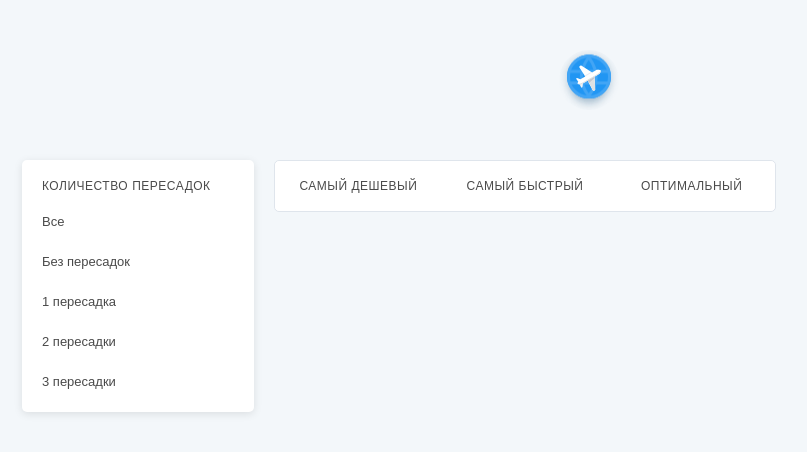
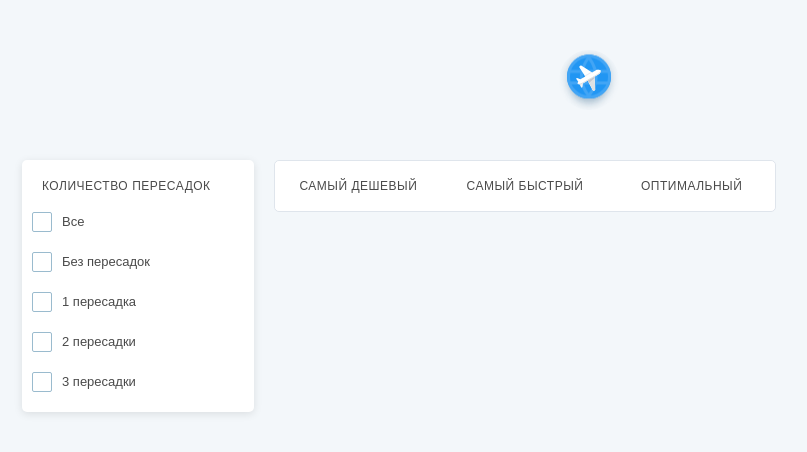
Before and after one commit to mihairu-code/aviasales-app, a React (Vite) app: page / in a window 1280 px wide. Shown: the top 452 px of the page, without its empty margins (81-888 px from the left). Built offline with nearby package versions, Linux system fonts and the light colour scheme.

Commit message:
save commit

```diff
--- a/src/Components/AsideFilter/FilterList/FilterList.jsx
+++ b/src/Components/AsideFilter/FilterList/FilterList.jsx
@@ -13,7 +13,7 @@ const FilterList = () => {
     return (
         <ul className="filter-list">
             {filters.map((filter) => (
-                <FilterRow key={filter.id} name={filter.name} />
+                <FilterRow key={filter.id} id={filter.id} name={filter.name} />
             ))}
         </ul>
     )
--- a/src/Components/AsideFilter/FilterList/FilterRow/FilterRow.jsx
+++ b/src/Components/AsideFilter/FilterList/FilterRow/FilterRow.jsx
@@ -1,9 +1,12 @@
 import './FilterRow.less'
 
-const FilterRow = ({name}) => {
+const FilterRow = ({name, id}) => {
 
     return (
-        <li className="filter-row" >{name}</li>
+        <li className="filter-row" >
+            <input className="filter-checkbox" id={id} type="checkbox"/>
+            <label htmlFor={id}>{name}</label>
+        </li>
     )
 }
 
--- a/src/Components/AsideFilter/FilterList/FilterRow/FilterRow.less
+++ b/src/Components/AsideFilter/FilterList/FilterRow/FilterRow.less
@@ -1,11 +1,48 @@
 .filter-row {
-  padding: 0;
+  display: flex;
+  flex-direction: row;
+  flex-wrap: nowrap;
+  column-gap: 10px;
+  padding: 0 10px;
   margin: 0;
-  width: 100%;
+  margin-left: -20px;
+  width: calc(100% + 20px);
   height: 40px;
   font-size: 13px;
   line-height: 20px;
   text-align: left;
+  background-color: inherit;
   color: rgba(74, 74, 74, 1);
-  align-content: center;
+  align-items: center;
+  transition: background-color;
+  overflow: visible;
+
+  &:hover {
+    background-color: #F1FCFF;
+    cursor: pointer;
+  }
+
+  & .filter-checkbox {
+    position: relative;
+    visibility: hidden;
+    margin: 0;
+    width: 20px;
+    height: 20px;
+
+    & + label {
+      cursor: pointer;
+    }
+
+    &::after {
+      box-sizing: border-box;
+      content: '';
+      cursor: pointer;
+      display: inline-block;
+      visibility: visible;
+      border: 1px solid #9ABBCE;
+      border-radius: 2px;
+      width: 20px;
+      height: 20px;
+    }
+  }
 }
```
